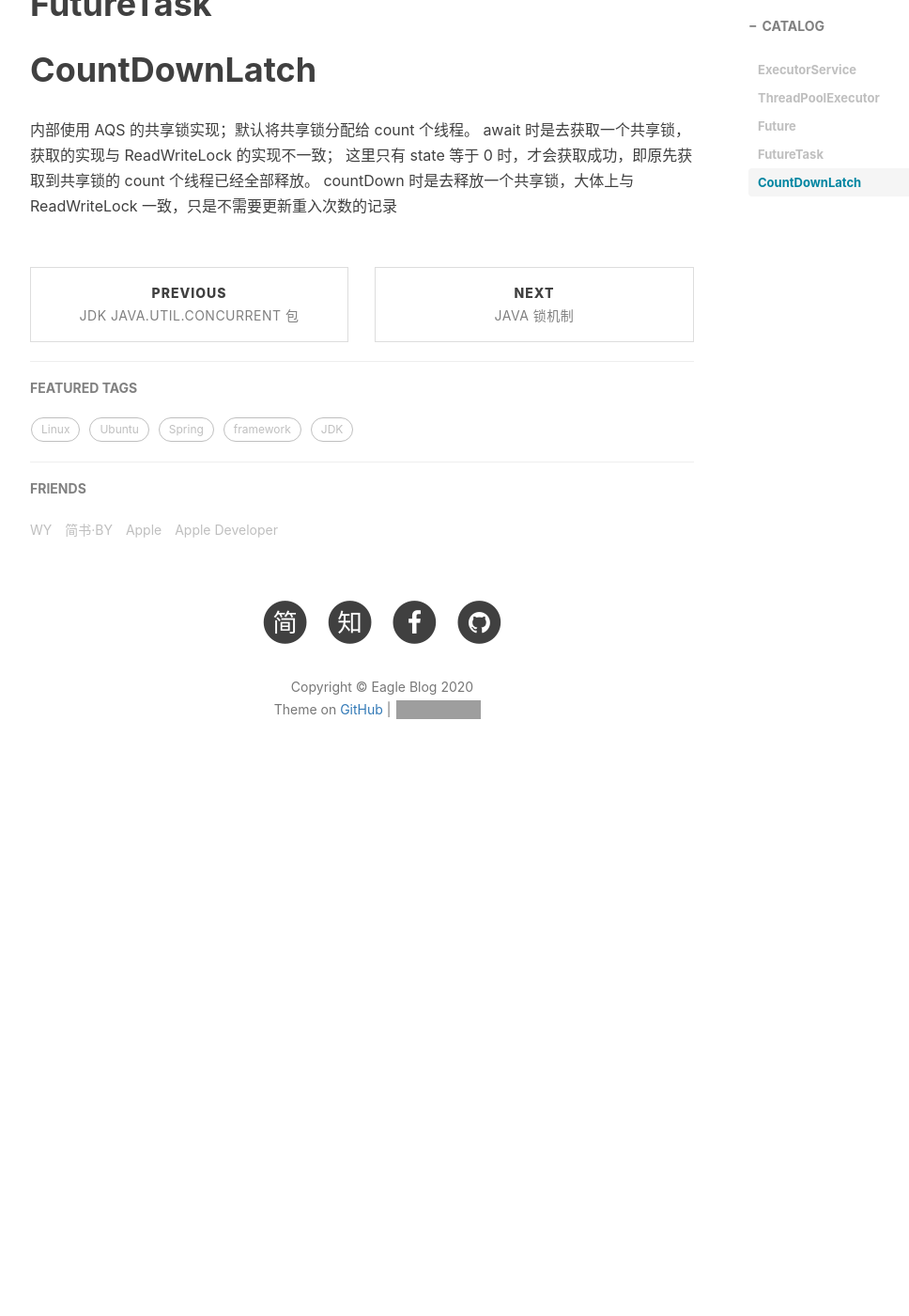
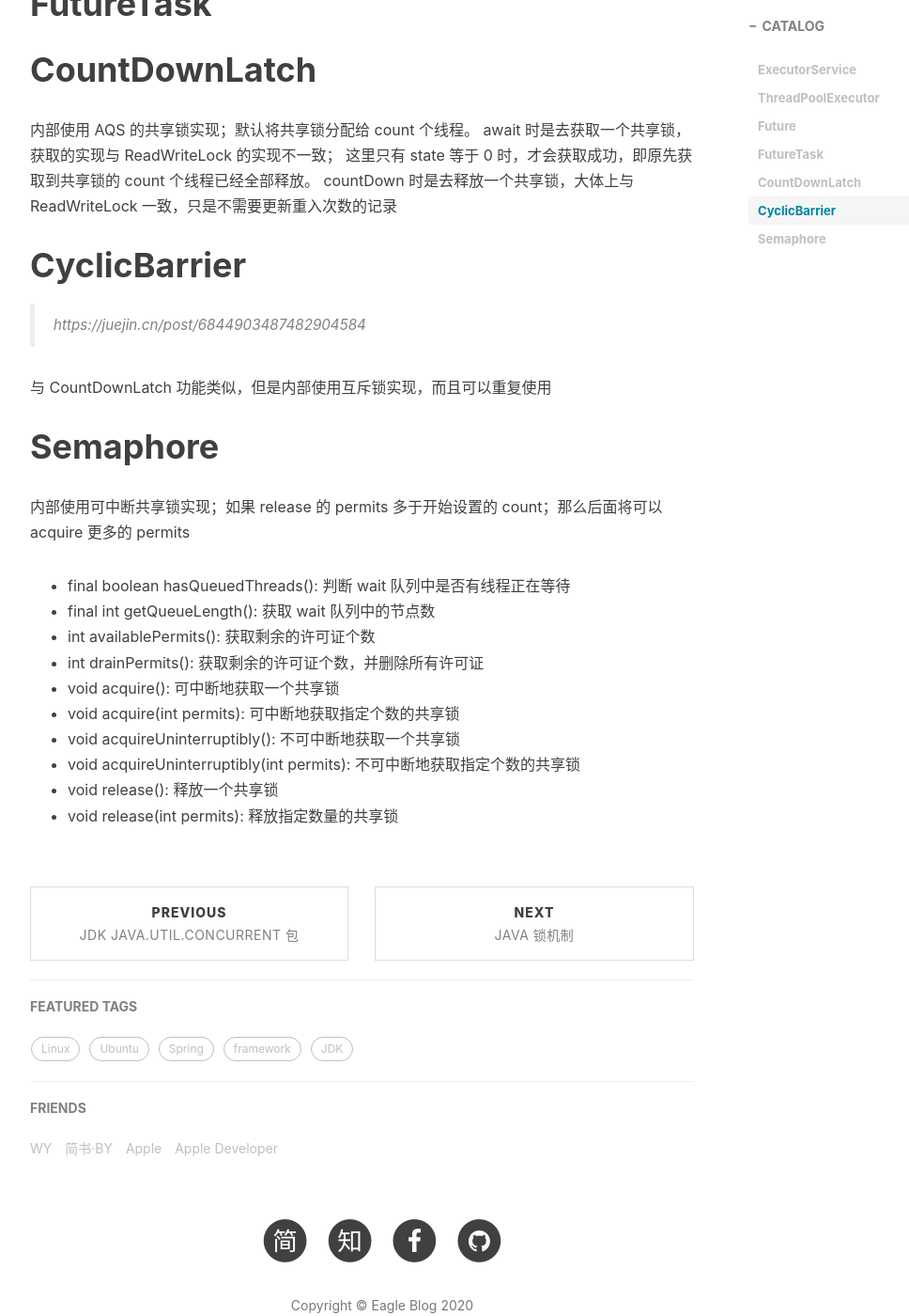
Before and after one commit to SolitaryEagle/SolitaryEagle.github.io, a Jekyll site: the page built from _posts/jdk/2020-11-11-Java.util.concurrent.md, in a window 1280 px wide and 1400 px high, scrolled down 2354 px. Shown: the whole window at 94% size, without its empty margins (233-1201 px from the left). Built offline with Jekyll 4.4.1, drawn with Linux system fonts in a browser that asks for light colours; nearby versions of some CDN libraries; comment, search, counter and statistics services are not loaded; before the commit the page ends 3213 px from its top, so only the background shows below that; grey boxes are pictures that could not be loaded.

```diff
--- a/_posts/jdk/2020-11-11-Java.util.concurrent.md
+++ b/_posts/jdk/2020-11-11-Java.util.concurrent.md
@@ -72,3 +72,24 @@ tags:       JDK
 await 时是去获取一个共享锁，获取的实现与 ReadWriteLock 的实现不一致；
 这里只有 state 等于 0 时，才会获取成功，即原先获取到共享锁的 count 个线程已经全部释放。
 countDown 时是去释放一个共享锁，大体上与 ReadWriteLock 一致，只是不需要更新重入次数的记录
+
+# CyclicBarrier
+
+> https://juejin.cn/post/6844903487482904584
+
+与 CountDownLatch 功能类似，但是内部使用互斥锁实现，而且可以重复使用
+
+# Semaphore
+
+内部使用可中断共享锁实现；如果 release 的 permits 多于开始设置的 count；那么后面将可以 acquire 更多的 permits
+
+* final boolean hasQueuedThreads(): 判断 wait 队列中是否有线程正在等待
+* final int getQueueLength(): 获取 wait 队列中的节点数
+* int availablePermits(): 获取剩余的许可证个数
+* int drainPermits(): 获取剩余的许可证个数，并删除所有许可证
+* void acquire(): 可中断地获取一个共享锁
+* void acquire(int permits): 可中断地获取指定个数的共享锁
+* void acquireUninterruptibly(): 不可中断地获取一个共享锁
+* void acquireUninterruptibly(int permits): 不可中断地获取指定个数的共享锁
+* void release(): 释放一个共享锁
+* void release(int permits): 释放指定数量的共享锁
```
